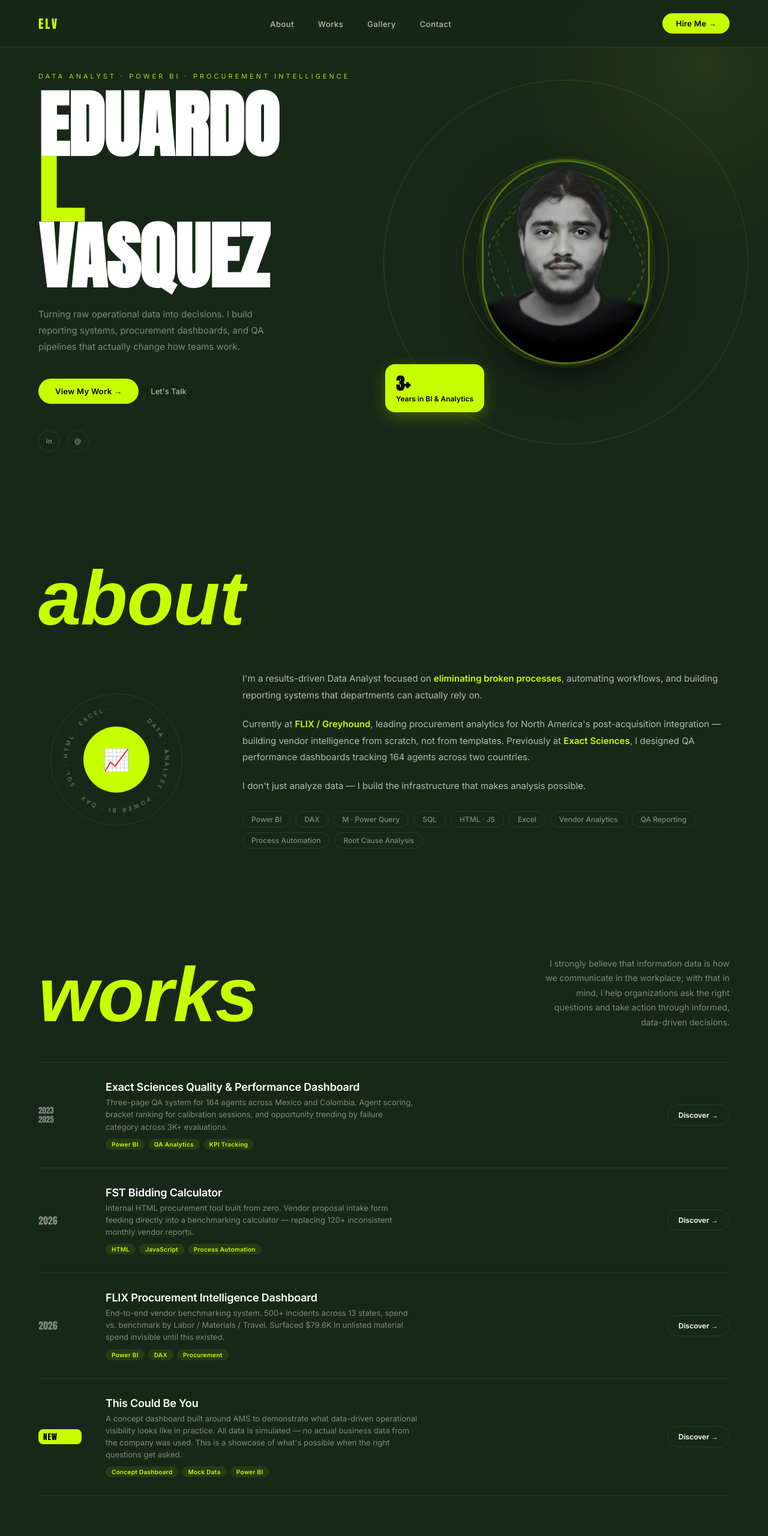
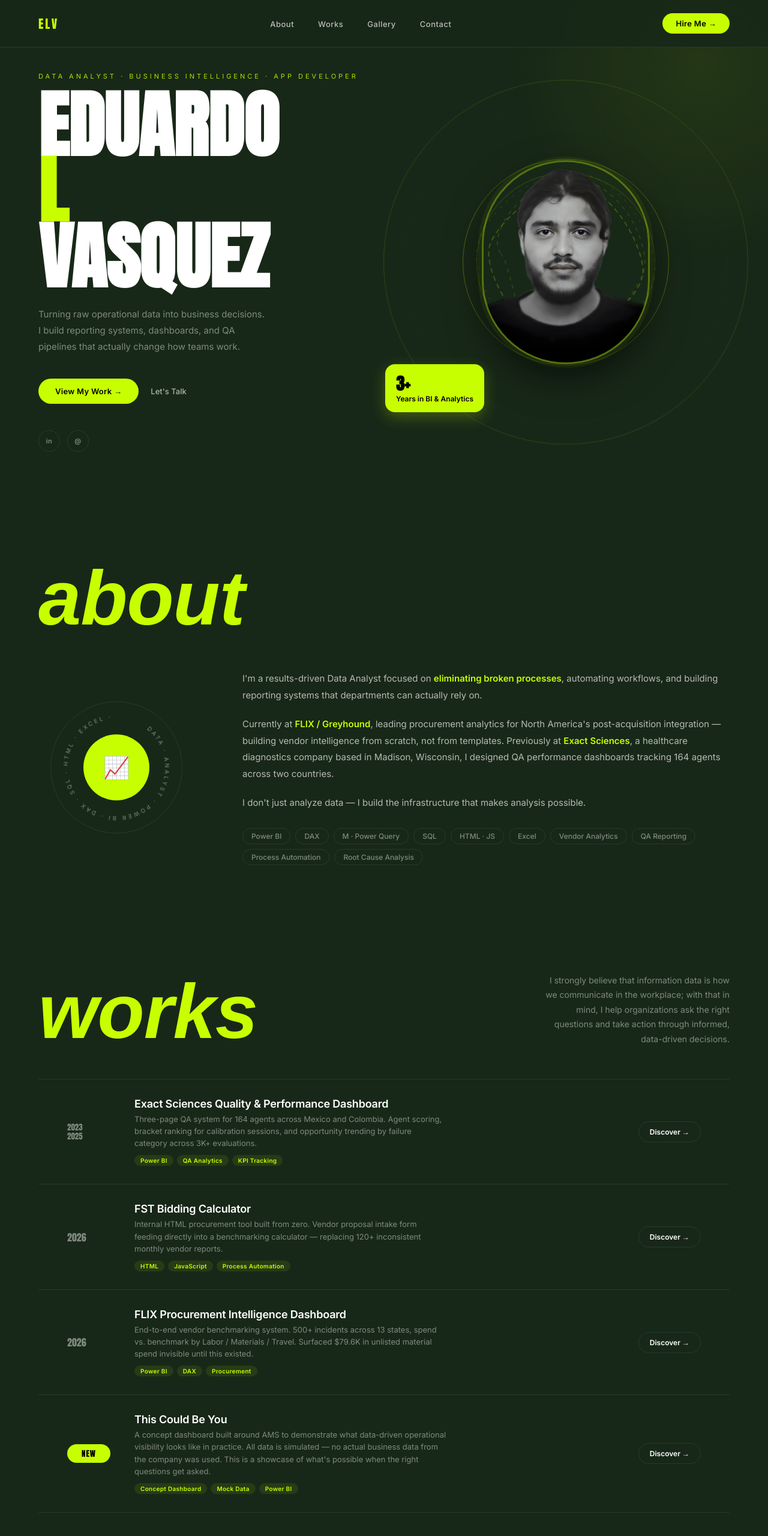
Before and after one commit to eduardolopez-collab/data-portfolio, a plain HTML site: page index.html in a window 1280 px wide. Shown: the top 2560 px of the page at 60% size. Drawn offline with Linux system fonts and the light colour scheme; a web font is replaced by a local one.

Commit message:
Add files via upload

```diff
--- a/index.html
+++ b/index.html
@@ -292,7 +292,7 @@
     .project-row {
       display: grid; grid-template-columns: 72px 1fr auto;
       align-items: center; gap: 40px;
-      padding: 30px 0;
+      padding: 30px 48px;
       border-bottom: 1px solid var(--border);
       transition: background .2s;
       cursor: pointer;
@@ -310,11 +310,15 @@
     .p-year--new {
       color: #000;
       background: var(--accent);
-      border-radius: 8px;
-      padding: 3px 8px;
+      border-radius: 100px;
+      padding: 6px 12px;
       font-size: 13px;
       letter-spacing: 1px;
       align-self: center;
+      text-align: center;
+      display: flex;
+      align-items: center;
+      justify-content: center;
     }
     .project-row:hover .p-year--new { color: #000; }
 
@@ -396,6 +400,11 @@
       object-position: top center;
       border-radius: 20px 20px 0 0;
       display: block;
+    }
+
+    .pdf-img-wrap--fit img {
+      object-fit: contain;
+      background: #111c11;
     }
 
     .pdf-details {
@@ -713,15 +722,15 @@
   <!-- HERO -->
   <section class="hero" id="home">
     <div class="hero-text">
-      <p class="hero-eyebrow">Data Analyst · Power BI · Procurement Intelligence</p>
+      <p class="hero-eyebrow">Data Analyst · Business Intelligence · App Developer</p>
       <h1 class="hero-title">
         EDUARDO<br>
-        <span class="hl">L.</span><br>
+        <span class="hl">L</span><br>
         VASQUEZ
       </h1>
       <p class="hero-desc">
-        Turning raw operational data into decisions. I build reporting systems,
-        procurement dashboards, and QA pipelines that actually change how teams work.
+        Turning raw operational data into business decisions. I build reporting systems,
+        dashboards, and QA pipelines that actually change how teams work.
       </p>
       <div class="hero-actions">
         <a href="#works" class="btn-primary">View My Work →</a>
@@ -800,8 +809,8 @@
         <p>
           Currently at <strong>FLIX / Greyhound</strong>, leading procurement analytics for North America's
           post-acquisition integration — building vendor intelligence from scratch, not from templates.
-          Previously at <strong>Exact Sciences</strong>, I designed QA performance dashboards tracking
-          164 agents across two countries.
+          Previously at <strong>Exact Sciences</strong>, a healthcare diagnostics company based in Madison, Wisconsin,
+          I designed QA performance dashboards tracking 164 agents across two countries.
         </p>
         <p>
           I don't just analyze data — I build the infrastructure that makes analysis possible.
@@ -944,7 +953,7 @@
         </div>
         <div class="pdf-canvas-wrap">
           <div class="pdf-img-wrap">
-            <img src="exact_dashboard_3.png" alt="Exact Sciences Quality Scorecard Trends">
+            <img src="exact_dashboard_3.png" alt="Exact Sciences Quality Scorecard Trends" style="object-fit:contain;">
           </div>
           <div class="pdf-details">
             <div class="pdf-label">Quality Scorecard Trends</div>
@@ -958,7 +967,7 @@
         </div>
         <div class="pdf-canvas-wrap">
           <div class="pdf-img-wrap">
-            <img src="exact_dashboard_4.png" alt="Exact Sciences Agent Performance & Coaching View">
+            <img src="exact_dashboard_4.png" alt="Exact Sciences Agent Performance & Coaching View" style="object-fit:contain;">
           </div>
           <div class="pdf-details">
             <div class="pdf-label">Agent Performance & Coaching View</div>
@@ -1041,7 +1050,7 @@
         </div>
         <div class="pdf-canvas-wrap">
           <div class="pdf-img-wrap">
-            <img src="flix_dashboard_2.png" alt="FLIX Materials & Benchmark Breakdown">
+            <img src="flix_dashboard_2.png" alt="FLIX Materials & Benchmark Breakdown" style="object-fit:contain;">
           </div>
           <div class="pdf-details">
             <div class="pdf-label">Materials & Benchmark Breakdown</div>
```
